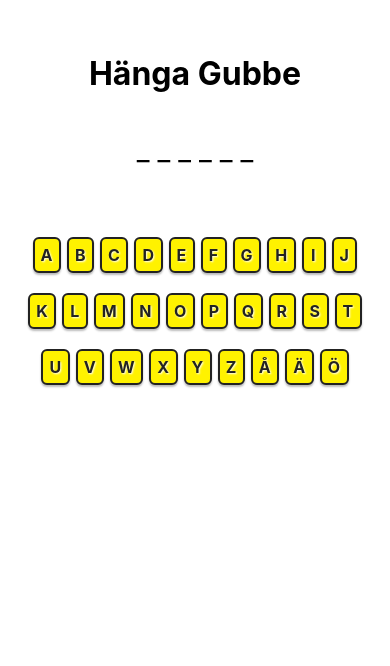
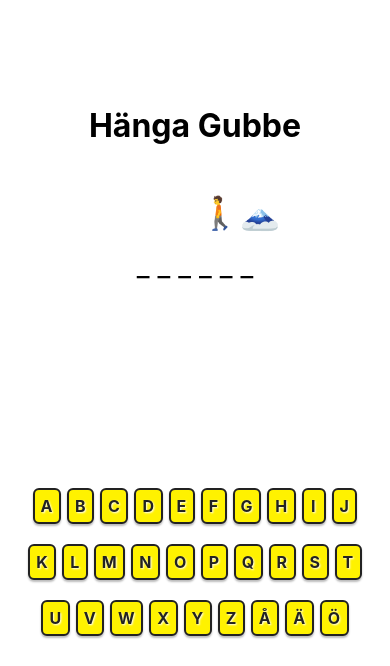
Before and after one commit to zaida-wiss/react_native_hangman, a React Native app in the folder react_native_hangman/: screen / in a window 390 px wide. Shown: the part 178-844 px from the top of the page. Built offline with nearby package versions, Linux system fonts and the light colour scheme.

Commit message:
nu fungerar det, men av någon anledning har tangentbordet åkt upp i expo mobil?

```diff
--- a/react_native_hangman/GameScreen.js
+++ b/react_native_hangman/GameScreen.js
@@ -1,5 +1,5 @@
 import React, { useState, useEffect } from 'react';
-import { View, Text, StyleSheet, TouchableOpacity, ScrollView } from 'react-native';
+import { View, Text, StyleSheet, TouchableOpacity, ScrollView, Button } from 'react-native';
 import { WORDS } from './words';
 
 // Huvudkomponenten för spelet
@@ -15,13 +15,48 @@ export default function GameScreen() {
   const ALPHABET = [
     'A','B','C','D','E','F','G','H','I','J','K','L','M','N','O','P','Q','R','S','T','U','V','W','X','Y','Z','Å','Ä','Ö'
   ];
+    // Räkna antalet felgissningar
+    const incorrectGuesses = chosenLetters.filter(
+      (letter) => !letters.map(l => l.toUpperCase()).includes(letter)
+    ).length;
+
+    // Max antal steg innan kollision (default 10)
+    const MAX_STEPS = 10;
+
+    // Emoji för gubbe och berg
+    const GUY = '🚶';
+    const WALL = '🗻';
+
+    // Beräkna positionen för gubben (0 = längst till vänster, MAX_STEPS = vid väggen)
+    const guyPosition = Math.min(incorrectGuesses, MAX_STEPS);
+
+    // Skapa en rad med gubben som rör sig närmare väggen för varje fel
+    const renderGuyRow = () => {
+      const row = [];
+      // Avståndet mellan gubben och väggen minskar för varje fel
+      for (let i = 0; i < MAX_STEPS - guyPosition; i++) {
+        row.push(<Text key={i} style={{fontSize: 32}}>{' '}</Text>);
+      }
+      row.push(<Text key="guy" style={{fontSize: 32}}>{GUY}</Text>);
+      for (let i = 0; i < guyPosition; i++) {
+        row.push(<Text key={MAX_STEPS + i} style={{fontSize: 32}}>{' '}</Text>);
+      }
+      row.push(<Text key="wall" style={{fontSize: 32}}>{WALL}</Text>);
+      return <View style={{flexDirection: 'row', marginBottom: 16, marginTop: 8, justifyContent: 'center', minHeight: 40}}>{row}</View>;
+    };
+
+
+  // Funktion för att starta nytt spel
+  const startNewGame = () => {
+    const randomWord = WORDS[Math.floor(Math.random() * WORDS.length)];
+    setSelectedWord(randomWord);
+    setLetters(randomWord.split(''));
+    setChosenLetters([]);
+  };
 
   useEffect(() => {
-    // Slumpa fram ett ord från arrayen när komponenten mountas
-    const randomWord = WORDS[Math.floor(Math.random() * WORDS.length)];
-    setSelectedWord(randomWord);
-    // Splitta ordet till en array av bokstäver
-    setLetters(randomWord.split(''));
+    startNewGame();
+    // eslint-disable-next-line react-hooks/exhaustive-deps
   }, []);
 
   // Hantera när en bokstav väljs
@@ -31,10 +66,17 @@ export default function GameScreen() {
     }
   };
 
+  // Kontrollera om spelet är slut (vinst eller förlust)
+  const isWin = letters.length > 0 && letters.every(l => chosenLetters.includes(l.toUpperCase()));
+  const isLose = incorrectGuesses >= MAX_STEPS;
+  const isGameOver = isWin || isLose;
+
   return (
     <View style={styles.container}>
       {/* Titel för spelet */}
       <Text style={styles.title}>Hänga Gubbe</Text>
+      {/* Gubbe som rör sig mot bergsvägg */}
+      {renderGuyRow()}
       {/* Visar bokstäver eller understreck för varje bokstav i ordet */}
       <View style={styles.wordContainer}>
         {letters.map((letter, idx) => {
@@ -47,9 +89,16 @@ export default function GameScreen() {
           );
         })}
       </View>
-      {/* Alfabetet i flera rader */}
+      {/* Visa vinst- eller förlustmeddelande */}
+      {isGameOver && (
+        <View style={{ alignItems: 'center', marginBottom: 20 }}>
+          {isWin && <Text style={{ fontSize: 22, color: 'green', marginBottom: 8 }}>Du vann! Grattis!! </Text>}
+          {isLose && <Text style={{ fontSize: 22, color: 'red', marginBottom: 8 }}>Du förlorade! Ordet var: {selectedWord.toUpperCase()}</Text>}
+          <Button title="Starta nytt spel" onPress={startNewGame} />
+        </View>
+      )}
+      {/* Alfabetet i flera rader, inaktiverad om spelet är slut */}
       <View style={styles.alphabetContainer}>
-        {/* Dela alfabetet i tre rader */}
         {Array.from({ length: 3 }).map((_, rowIdx) => (
           <View key={rowIdx} style={styles.alphabetRow}>
             {ALPHABET.slice(rowIdx * 10, (rowIdx + 1) * 10).map((letter) => {
@@ -58,7 +107,7 @@ export default function GameScreen() {
                 <TouchableOpacity
                   key={letter}
                   onPress={() => handleLetterPress(letter)}
-                  disabled={isChosen}
+                  disabled={isChosen || isGameOver}
                   style={[styles.alphabetButton, isChosen ? styles.alphabetButtonDisabled : styles.alphabetButtonActive]}
                 >
                   <Text style={[styles.alphabetText, isChosen ? styles.alphabetTextDisabled : styles.alphabetTextActive]}>
@@ -97,8 +146,8 @@ const styles = StyleSheet.create({
     marginHorizontal: 4,
   },
   alphabetContainer: {
-    position: 'relative',
-    bottom: 0,
+    position: 'fixed',
+    bottom: 20,
     left: 0,
     right: 0,
     alignItems: 'center',
```
